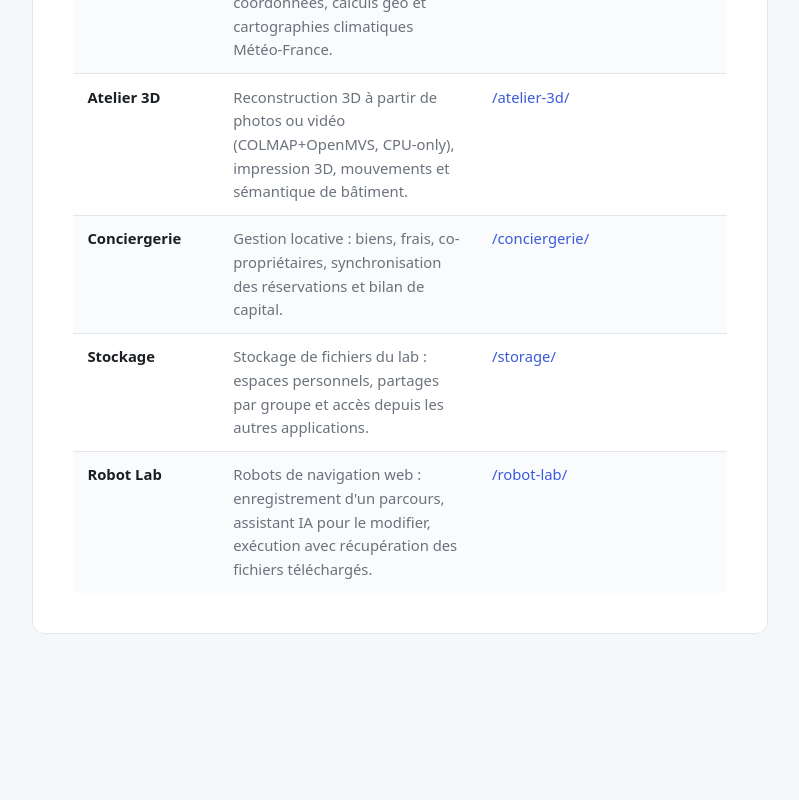
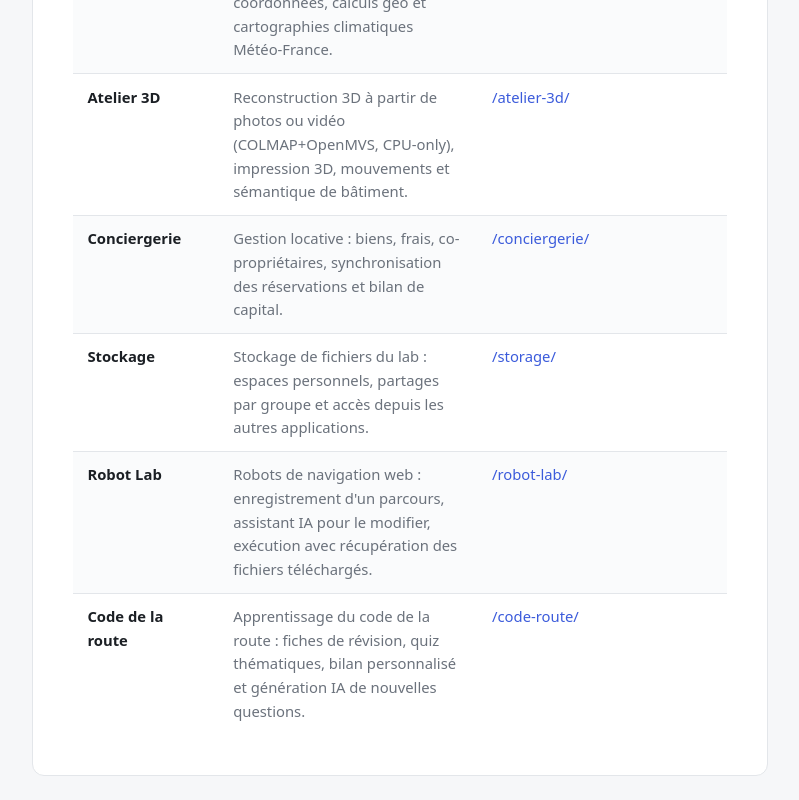
Before and after one commit to Sacha37420/sso-lab, a plain HTML site: page sso-lab/fallback/html/404.html in a window 1280 px wide. Shown: the part 1040-1840 px from the top of the page, without its empty margins (240-1039 px from the left). Before the commit the page ends 1698 px from the top, so only its background shows below. Drawn offline with Linux system fonts and the light colour scheme.

Commit message:
chore: code-route ajoutée à la vitrine publique + sous-module à jour
Décidé avec l'utilisateur (2026-07-31) : outil familial destiné à être
visible, comme restauration/conciergerie.

Co-Authored-By: Claude Sonnet 5 <noreply@anthropic.com>

```diff
--- a/sso-lab/fallback/html/404.html
+++ b/sso-lab/fallback/html/404.html
@@ -177,6 +177,11 @@
             <td class="desc">Robots de navigation web : enregistrement d'un parcours, assistant IA pour le modifier, exécution avec récupération des fichiers téléchargés.</td>
             <td class="link"><a href="/robot-lab/">/robot-lab/</a></td>
           </tr>
+          <tr>
+            <td><strong>Code de la route</strong></td>
+            <td class="desc">Apprentissage du code de la route : fiches de révision, quiz thématiques, bilan personnalisé et génération IA de nouvelles questions.</td>
+            <td class="link"><a href="/code-route/">/code-route/</a></td>
+          </tr>
 <!-- APPS:END -->
         </tbody>
       </table>
```
Also changed, not shown: 1 other file.
